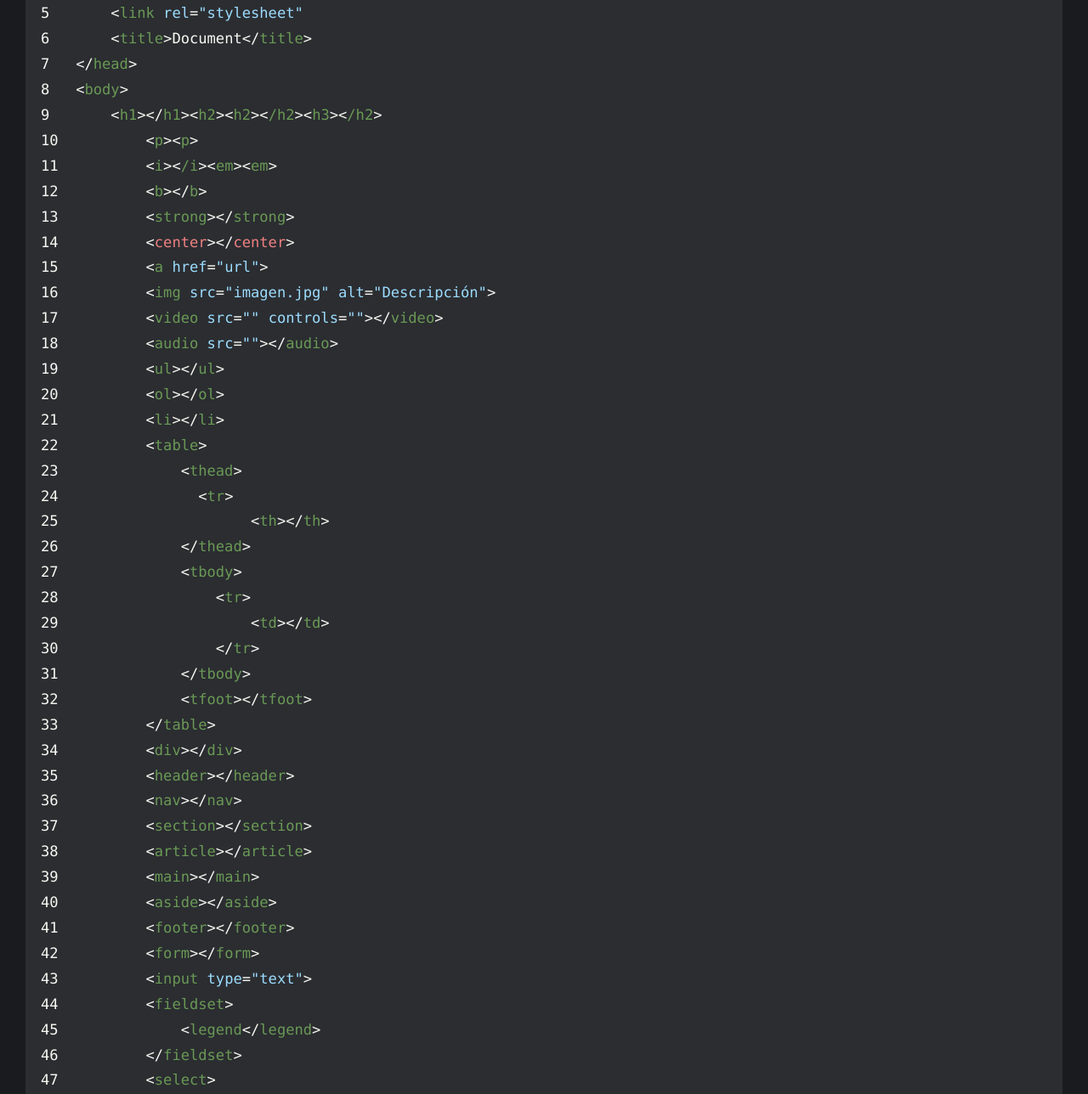
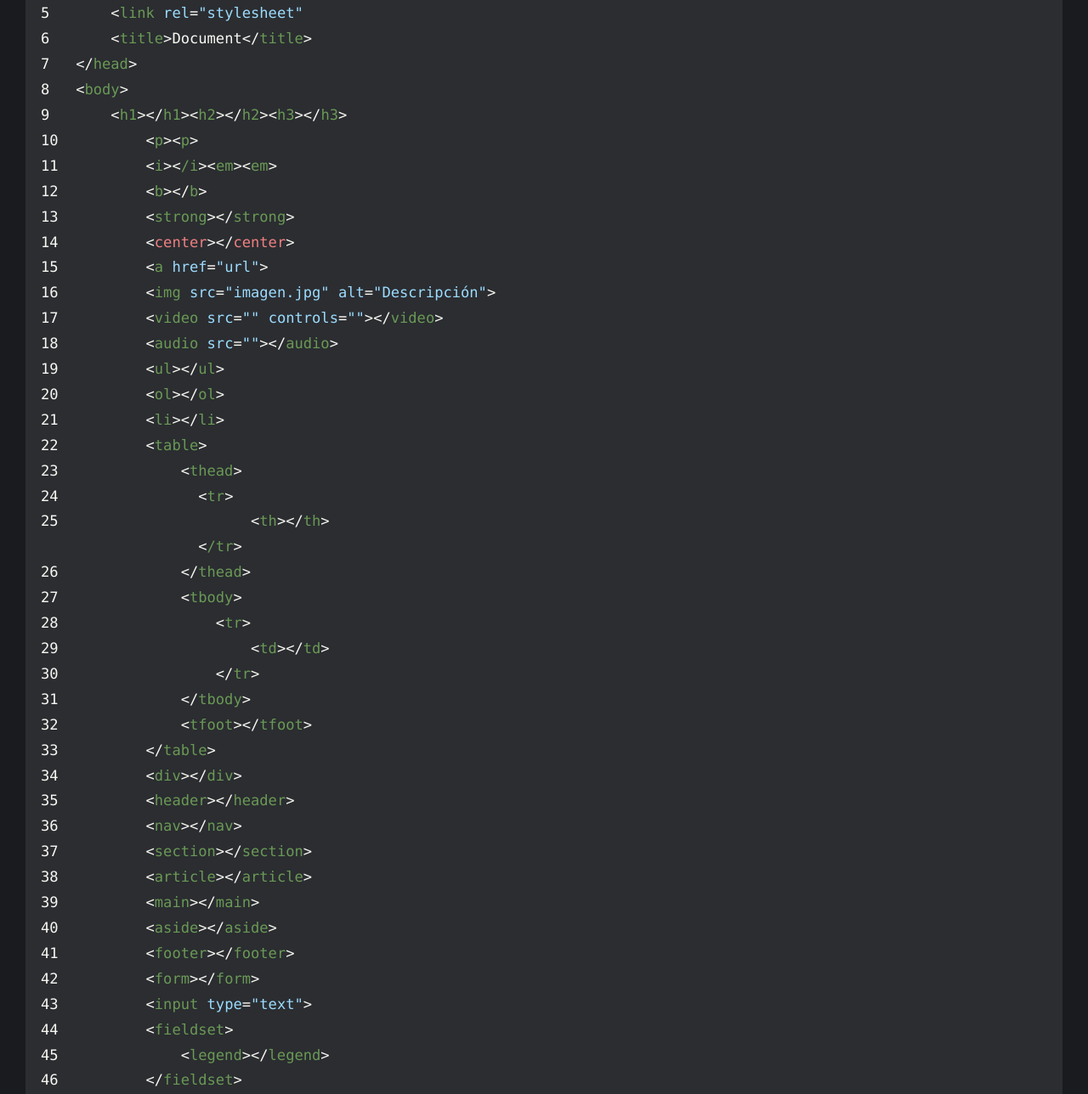
Before and after one commit to profeLeguizaNicolas/HTML---Defensa-oral, a plain HTML site: page defensa.html in a window 1280 px wide. Shown: the part 540-1828 px from the top of the page at 85% size. Drawn offline with Linux system fonts and the light colour scheme.

Commit message:
Update defensa.html

```diff
--- a/defensa.html
+++ b/defensa.html
@@ -24,7 +24,7 @@
 6       &lt;<span class="verde">title</span>>Document&lt;/<span class="verde">title</span>>
 7   &lt;/<span class="verde">head</span>>
 8   &lt;<span class="verde">body</span>>
-9       &lt;<span class="verde">h1</span>>&lt;/<span class="verde">h1</span>>&lt;<span class="verde">h2</span>>&lt;<span class="verde">h2</span>>&lt;<span class="verde">/h2</span>>&lt;<span class="verde">h3</span>>&lt;<span class="verde">/h2</span>>
+9       &lt;<span class="verde">h1</span>>&lt;/<span class="verde">h1</span>>&lt;<span class="verde">h2</span>>&lt;/<span class="verde">h2</span>>&lt;<span class="verde">h3</span>>&lt;/<span class="verde">h3</span>>
 10          &lt;<span class="verde">p</span>>&lt;<span class="verde">p</span>>
 11          &lt;<span class="verde">i</span>>&lt;<span class="verde">/i</span>>&lt;<span class="verde">em</span>>&lt;<span class="verde">em</span>>
 12          &lt;<span class="verde">b</span>>&lt;/<span class="verde">b</span>>
@@ -41,6 +41,7 @@
 23              &lt;<span class="verde">thead</span>>
 24                &lt;<span class="verde">tr</span>>
 25                      &lt;<span class="verde">th</span>>&lt;/<span class="verde">th</span>>
+                  &lt;<span class="verde">/tr</span>>
 26              &lt;/<span class="verde">thead</span>>
 27              &lt;<span class="verde">tbody</span>>
 28                  &lt;<span class="verde">tr</span>>
@@ -60,7 +61,7 @@
 42          &lt;<span class="verde">form</span>>&lt;/<span class="verde">form</span>>
 43          &lt;<span class="verde">input</span> <span class="celeste">type</span>=<span class="celeste">"text"</span>>
 44          &lt;<span class="verde">fieldset</span>>
-45              &lt;<span class="verde">legend</span>&lt;/<span class="verde">legend</span>>
+45              &lt;<span class="verde">legend</span>>&lt;/<span class="verde">legend</span>>
 46          &lt;/<span class="verde">fieldset</span>>
 47          &lt;<span class="verde">select</span>>
 48              &lt;<span class="verde">option</span>>&lt;/<span class="verde">option</span>>
@@ -74,7 +75,7 @@
     <h2>Temas teóricos adicionales que serán evaluados:</h2>
     <ul type="square">
         <li>
-            <b>¿Qué es un navegador</b><br>
+            <b>¿Qué es un navegador?</b><br>
         </li>
         <li>
             <b>¿Qué es un metadato?</b>
```
